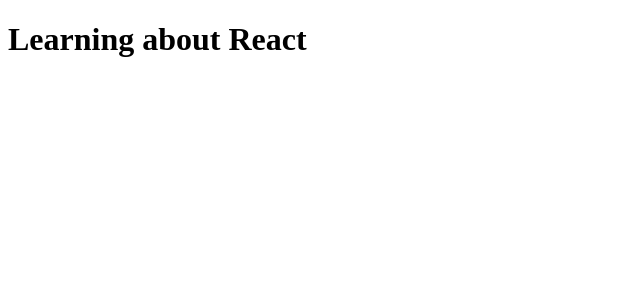
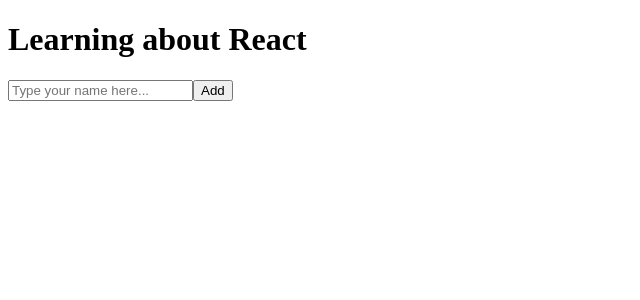
Before and after one commit to fabiojdantas1/reactjs-discover, a React (Vite) app: page / in a window 1280 px wide. Shown: the top 300 px of the page, without its empty margins (0-640 px from the left). Built offline with nearby package versions, Linux system fonts and the light colour scheme.

Commit message:
refactor: refactors the Home.jsx to add multi-element encapsulated return

```diff
--- a/src/pages/Home.jsx
+++ b/src/pages/Home.jsx
@@ -1,7 +1,12 @@
 function Home() {
 
   return (
-    <h1>Learning about React</h1>
+    //add a fragment so that the function return is wrapped in a single argument expected by JSX
+    <>
+      <h1>Learning about React</h1>
+      <input type="text" placeholder="Type your name here..."/>
+      <button type="button">Add</button>
+    </>
   )
 }
 
```
